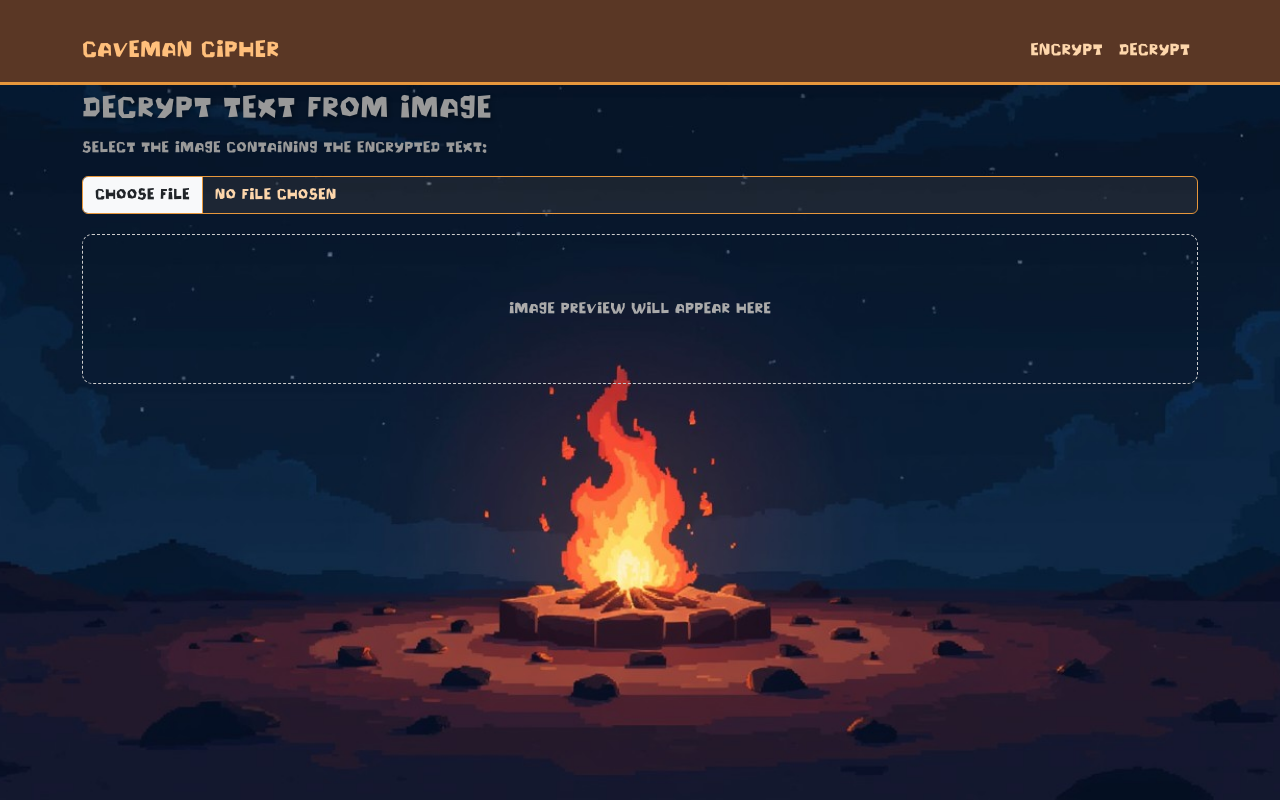
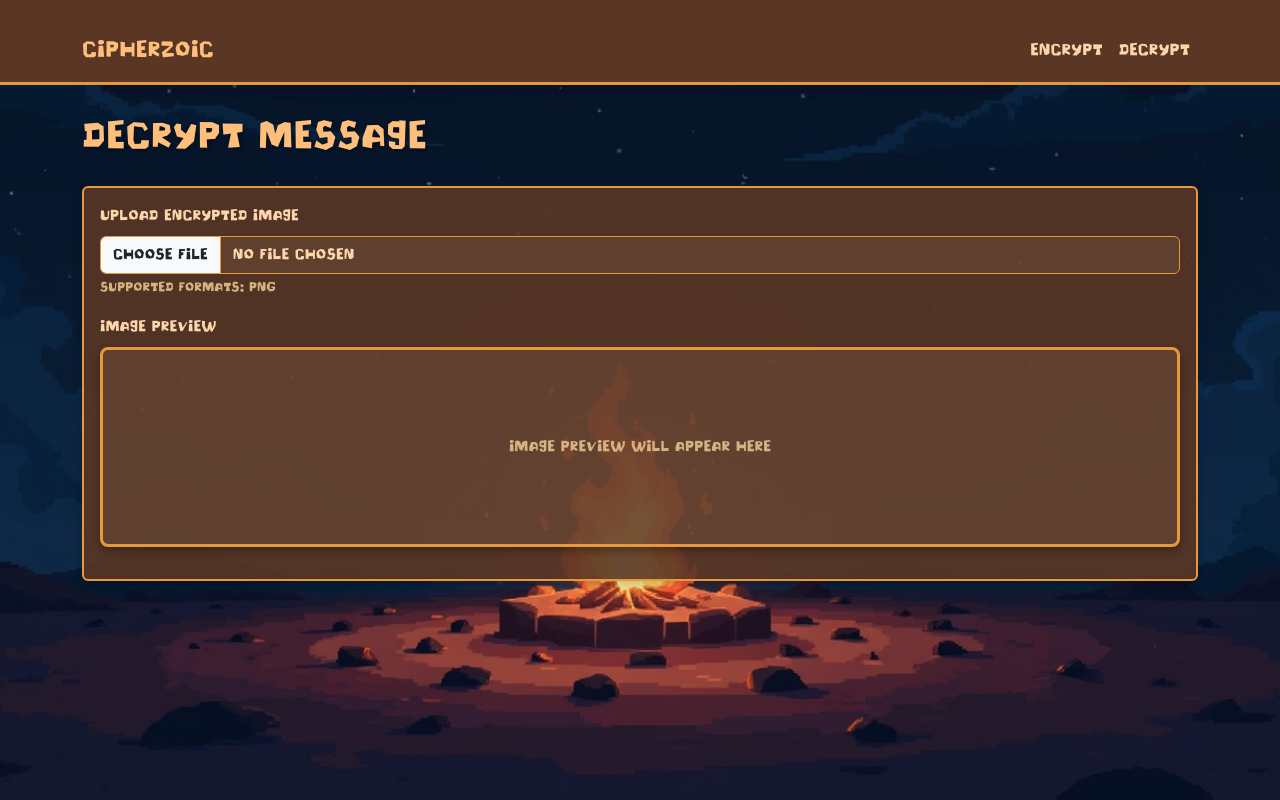
Before and after one commit to joe-magg/Bitcamp-2025, a Flask app: page /decrypt in a window 1280 px wide. Run offline with Flask 3, Linux system fonts and the light colour scheme.

Commit message:
refactor: improve decrypt page functionality and UX
- Fix form field name mismatch between frontend and backend
- Simplify decrypt page flow and error handling
- Remove unnecessary redirects and flash messages
- Improve image preview and decryption result display
- Add clear success/error states
- Streamline user journey with single "Decrypt Another" action

Changes:
- app.py: Update decrypt route to handle encrypted_image_file
- decrypt.html: Simplify UI and improve user flow
- Remove unnecessary image parameter from success response

```diff
--- a/static/styles.css
+++ b/static/styles.css
@@ -19,6 +19,7 @@
 }
 
 body {
+    background-image: url('static/WildernessCampfire.jpg');
     font-family: 'Jello Stone', sans-serif;
     padding-top: 70px;
     background-size: cover;
@@ -55,6 +56,8 @@ body {
 
 .container {
     margin-top: 20px;
+    position: relative;
+    z-index: 1;
 }
 
 .card {
--- a/templates/base.html
+++ b/templates/base.html
@@ -3,19 +3,14 @@
 <head>
     <meta charset="UTF-8">
     <meta name="viewport" content="width=device-width, initial-scale=1.0">
-    <title>{% if title %}{{ title }} - Caveman Cipher{% else %}Caveman Cipher{% endif %}</title>
+    <title>{% if title %}{{ title }} - Cipherzoic {% else %}Cipherzoic{% endif %}</title>
     <link href="https://cdn.jsdelivr.net/npm/bootstrap@5.3.2/dist/css/bootstrap.min.css" rel="stylesheet">
     <link href="{{ url_for('static', filename='styles.css') }}" rel="stylesheet">
-    <style>
-        body {
-            background-image: url("{{ url_for('static', filename='WildernessCampfire.jpg') }}");
-        }
-    </style>
 </head>
 <body>
     <nav class="navbar navbar-expand navbar-dark fixed-top">
         <div class="container">
-            <a class="navbar-brand" href="{{ url_for('encrypt') }}">Caveman Cipher</a>
+            <a class="navbar-brand" href="{{ url_for('encrypt') }}">Cipherzoic</a>
             <div class="navbar-collapse justify-content-end" id="navbarNav">
                 <ul class="navbar-nav ms-auto">
                     <li class="nav-item">
--- a/templates/decrypt.html
+++ b/templates/decrypt.html
@@ -1,40 +1,55 @@
 {% extends "base.html" %}
+
+{% block title %}Decrypt - Steganography App{% endblock %}
+
 {% block content %}
-    <h2 style="color: #999;">Decrypt Text from Image</h2>
-    <p style="color: #999;">Select the image containing the encrypted text:</p>
+<div class="py-4">
+    <h1 class="mb-4">Decrypt Message</h1>
 
-    <form method="post" enctype="multipart/form-data">
-
-        <div class="form-group mt-3">
-            <input class="form-control" type="file" id="encrypted_image_upload" name="encrypted_image_file" accept="image/*" required>
+    {% if not result %}
+    <div class="card">
+        <div class="card-body">
+            <form method="post" enctype="multipart/form-data" id="decryptForm">
+                <div class="mb-3">
+                    <label for="encrypted_image_upload" class="form-label">Upload Encrypted Image</label>
+                    <input class="form-control" type="file" id="encrypted_image_upload" name="encrypted_image_file" accept=".png,.jpg,.jpeg" required>
+                    <div class="form-text">Supported formats: PNG</div>
                 </div>
 
-        <div id="image_preview_container" style="margin-top: 20px; border: 1px dashed #ccc; border-radius: 10px; min-height: 150px; text-align: center; padding: 10px; display: flex; align-items: center; justify-content: center;">
-            <span id="image_preview_placeholder" style="color: #aaa;">Image preview will appear here</span>
+                <div class="mb-3">
+                    <label class="form-label">Image Preview</label>
+                    <div id="image_preview_container" class="preview-image" style="min-height: 200px; display: flex; align-items: center; justify-content: center; background-color: rgba(212, 179, 128, 0.1);">
+                        <span id="image_preview_placeholder" style="color: var(--color-tan);">Image preview will appear here</span>
                         <img id="selected_image_preview" src="" alt="Selected Image Preview" style="max-width: 100%; max-height: 300px; height: auto; display: none;">
                     </div>
+                </div>
 
-        <button type="submit" id="decrypt_button" class="btn btn-primary mt-3" style="display: none;">Decrypt</button>
-
+                <button type="submit" id="decrypt_button" class="btn btn-primary" style="display: none;">Decrypt Message</button>
             </form>
-
-    {% if plaintext %}
-        <div class="alert alert-success mt-3">
-            <strong>Decrypted Plaintext:</strong> {{ plaintext }}
         </div>
-        <div class="mt-3">
-            <a href="{{ url_for('encrypt', plaintext=plaintext) }}" class="btn btn-secondary">
-                Go to Encrypt with this Plaintext
+    </div>
+    {% else %}
+    <div class="card">
+        <div class="card-body">
+            <h5 class="card-title">Decryption Complete!</h5>
+            <div class="alert alert-success mt-3" style="background-color: rgba(231, 151, 60, 0.2); border-color: var(--color-orange); color: var(--color-sand);">
+                <strong>Decrypted Message:</strong> {{ plaintext }}
+            </div>
+            <div class="mt-4">
+                <a href="{{ url_for('decrypt') }}" class="btn btn-primary">
+                    Decrypt Another Message
                 </a>
+            </div>
+        </div>
     </div>
     {% endif %}
 
     {% if error %}
-        {# Display specific errors from decryption attempt #}
-        <div class="alert alert-danger mt-3">
+    <div class="alert alert-danger mt-3" style="background-color: rgba(255, 63, 70, 0.2); border-color: var(--color-flame); color: var(--color-sand);">
         <strong>Error:</strong> {{ error }}
     </div>
     {% endif %}
+</div>
 
 <script>
     const imageUploadInput = document.getElementById('encrypted_image_upload');
@@ -47,27 +62,22 @@
         const file = event.target.files[0];
 
         if (file) {
-                // File selected
             const reader = new FileReader();
 
             reader.onload = function(e) {
                 imagePreview.src = e.target.result;
-                    imagePreview.style.display = 'block'; // Show the image element
-                    imagePlaceholder.style.display = 'none'; // Hide the placeholder text
-                    imagePreviewContainer.style.borderStyle = 'solid'; // Optional: change border style
-                    decryptButton.style.display = 'block'; // Show the decrypt button
+                imagePreview.style.display = 'block';
+                imagePlaceholder.style.display = 'none';
+                decryptButton.style.display = 'block';
             }
 
-                reader.readAsDataURL(file); // Read the file as a Data URL for preview
+            reader.readAsDataURL(file);
         } else {
-                // No file selected or selection cancelled
-                imagePreview.src = ''; // Clear preview
-                imagePreview.style.display = 'none'; // Hide image element
-                imagePlaceholder.style.display = 'block'; // Show placeholder text
-                imagePreviewContainer.style.borderStyle = 'dashed'; // Revert border style
-                decryptButton.style.display = 'none'; // Hide the decrypt button
+            imagePreview.src = '';
+            imagePreview.style.display = 'none';
+            imagePlaceholder.style.display = 'block';
+            decryptButton.style.display = 'none';
         }
     });
 </script>
-
 {% endblock %}
```
Lines whose indentation alone changed are shown as unchanged.
